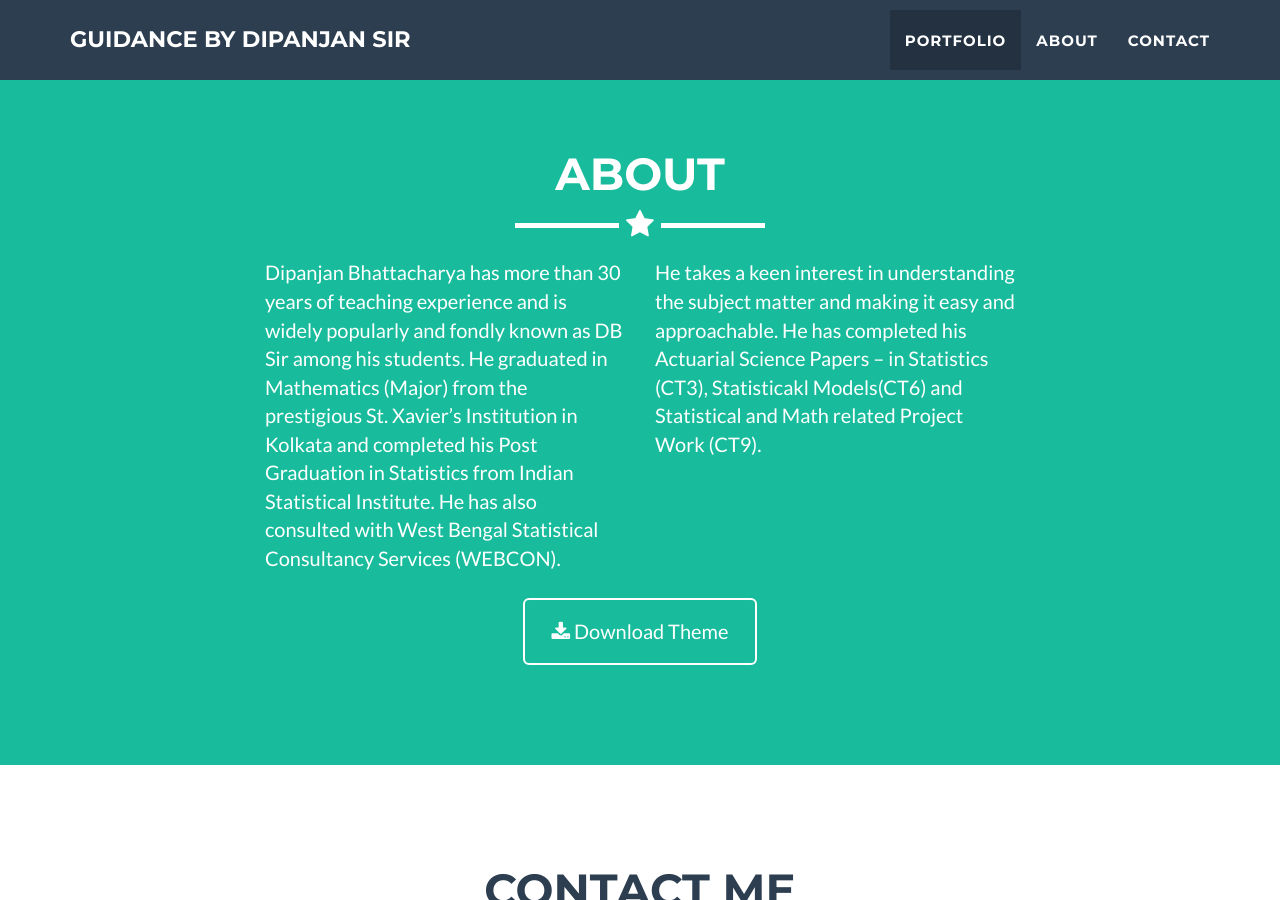
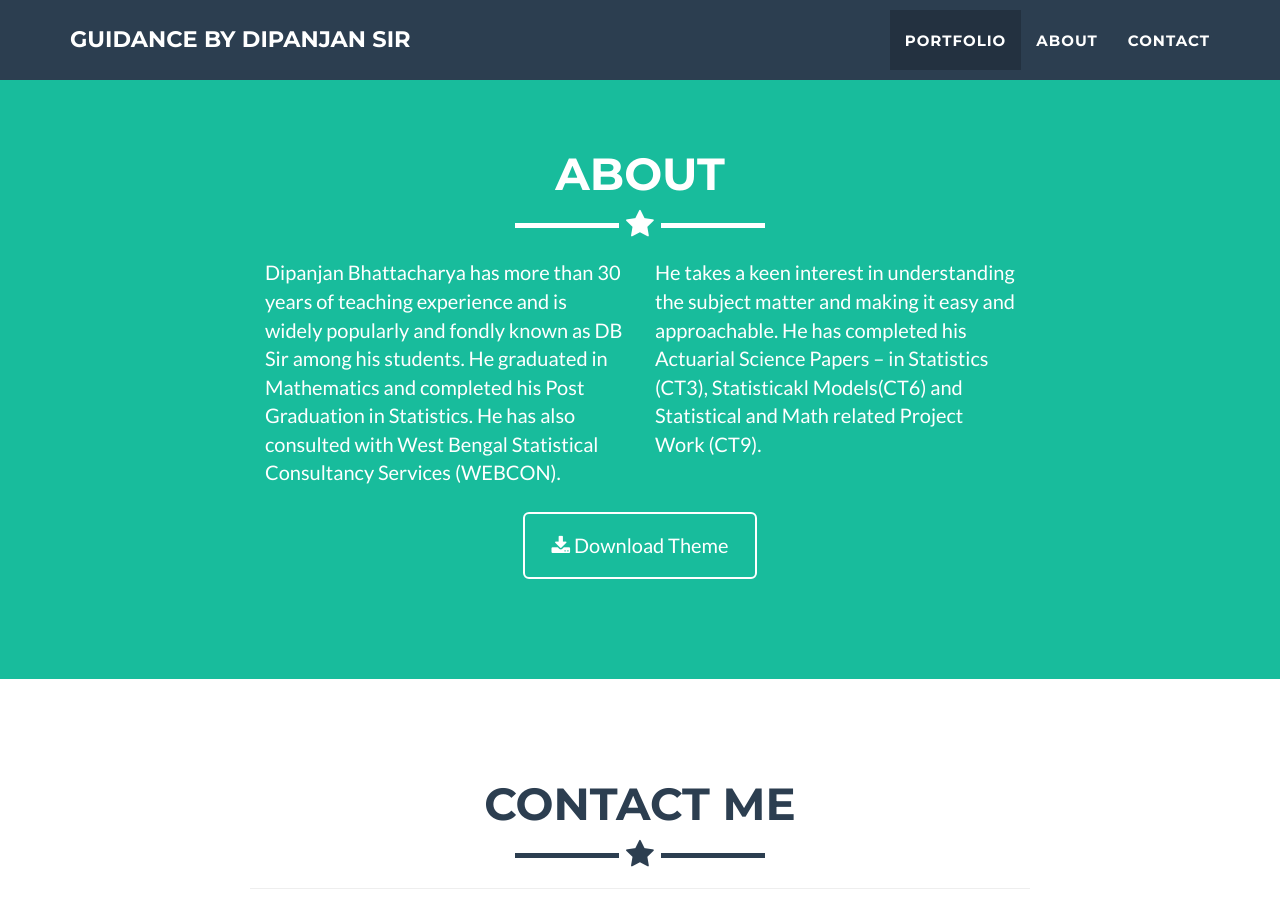
Before and after one commit to dipanjansir/dipanjansir.github.io, a Jekyll site: the page built from _posts/2014-07-18-project-1.markdown, in a window 1280 px wide and 900 px high, scrolled down 2242 px. Built offline with Jekyll 4.4.1, drawn with Linux system fonts in a browser that asks for light colours.

Commit message:
fix website

```diff
--- a/_includes/about.html
+++ b/_includes/about.html
@@ -9,7 +9,7 @@
             </div>
             <div class="row">
                 <div class="col-lg-4 col-lg-offset-2">
-                    <p>Dipanjan Bhattacharya has more than 30 years of teaching experience and is widely popularly and fondly known as DB Sir among his students. He graduated in Mathematics (Major) from the prestigious St. Xavier’s Institution in Kolkata and completed his Post Graduation in Statistics from Indian Statistical Institute. He has also consulted with West Bengal Statistical Consultancy Services (WEBCON).</p>
+                    <p>Dipanjan Bhattacharya has more than 30 years of teaching experience and is widely popularly and fondly known as DB Sir among his students. He graduated in Mathematics and completed his Post Graduation in Statistics. He has also consulted with West Bengal Statistical Consultancy Services (WEBCON).</p>
                 </div>
                 <div class="col-lg-4">
                     <p>He takes a keen interest in understanding the subject matter and making it easy and approachable.
```
